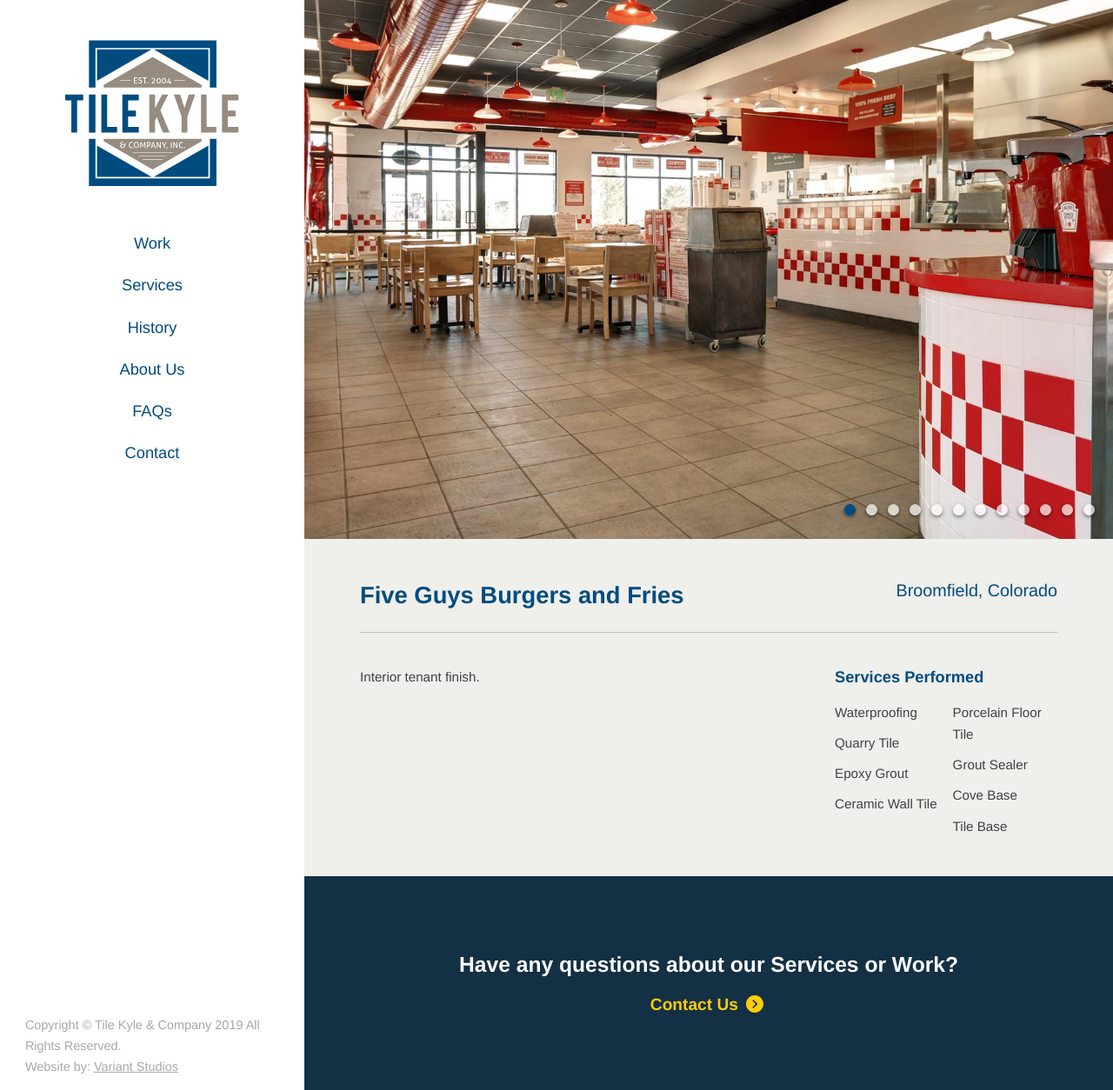
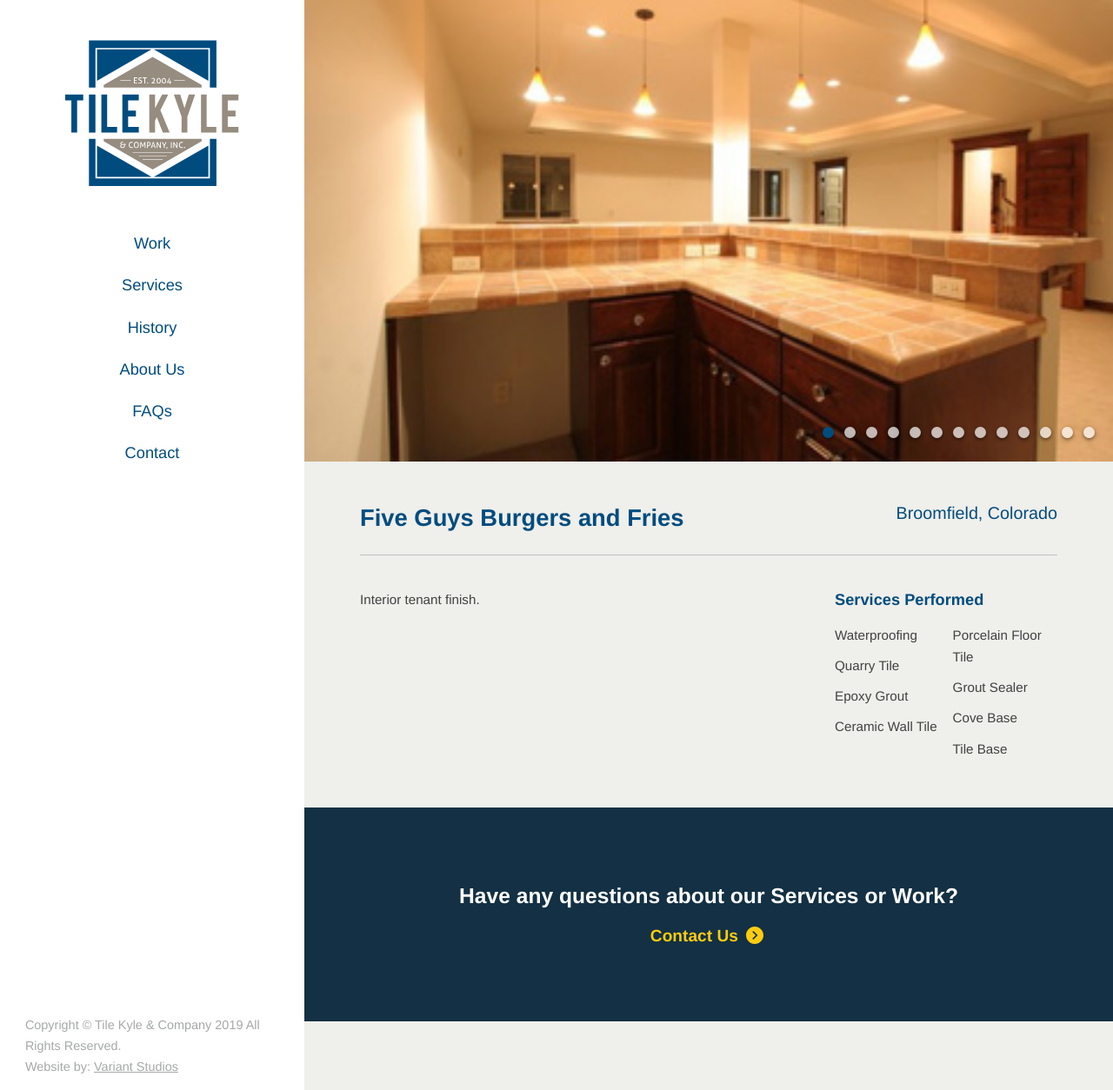
Before and after one commit to variantstudios/tilekyle.com, a Jekyll site: the page built from _work/five-guys-burgers-and-fries.md, in a window 1280 px wide and 1254 px high. Shown: the whole window at 87% size. Built offline with Jekyll 4.4.1, drawn with Linux system fonts in a browser that asks for light colours; nearby versions of some CDN libraries.

Commit message:
Updated '_work/five-guys-burgers-and-fries.md' via CloudCannon

```diff
--- a/_work/five-guys-burgers-and-fries.md
+++ b/_work/five-guys-burgers-and-fries.md
@@ -5,6 +5,7 @@
 location: 'Broomfield, Colorado'
 thumbnail_path: /assets/images/work/five-guys-broomfield/five-guys-broomfield_thumb.jpg
 images:
+  - image_path: /assets/images/work/1.jpg
   - image_path: /assets/images/work/five-guys-broomfield/01.jpg
   - image_path: /assets/images/work/five-guys-broomfield/02.jpg
   - image_path: /assets/images/work/five-guys-broomfield/03.jpg
@@ -26,8 +27,9 @@
   - name: Grout Sealer
   - name: Cove Base
   - name: Tile Base
+  - name:
 search_engine_optimization:
-  page_title: 'Five Guys Burgers and Fries'
+  page_title: Five Guys Burgers and Fries
   page_description: 'Tile work on Five Guys Burgers and Fries in Broomfield, Colorado'
   facebook_image_path: /assets/images/tilekyle-facebook-1200x630.png
 _comments:
@@ -35,5 +37,7 @@
   page_description: >-
     This is the page description that is shown below the page title in the
     search engine results.
-  facebook_image_path: Use images that are at least 1200 x 630px for best results or a minimum of at least 600 x 315px.
+  facebook_image_path: >-
+    Use images that are at least 1200 x 630px for best results or a minimum of
+    at least 600 x 315px.
 ---
```
